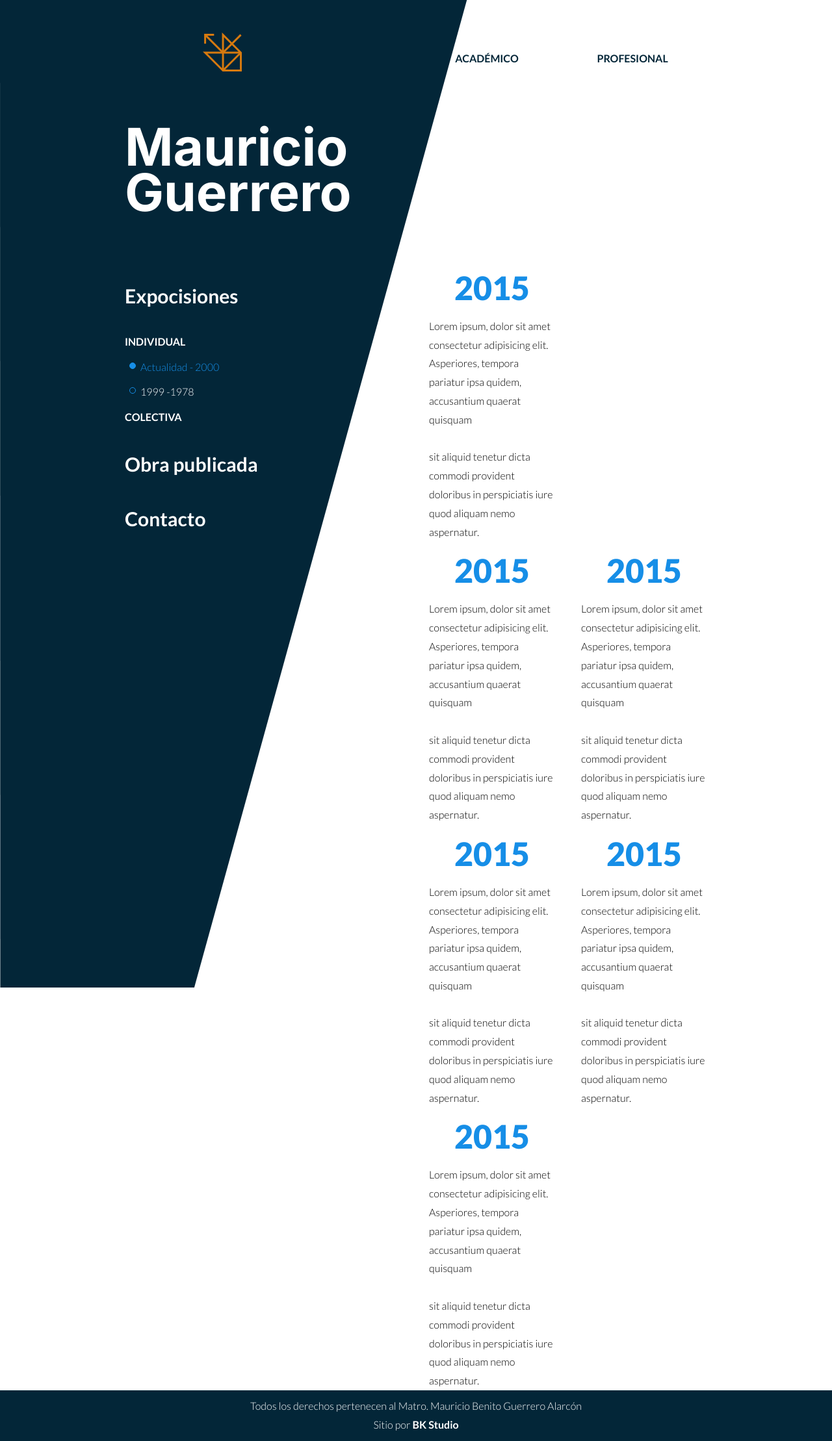
After one commit to RavenAoiffe/MBGA, a PHP site: page /profesional.php in a window 1280 px wide. The commit adds this page. Shown: the whole page at 65% size. Run offline with PHP 8.4, Linux system fonts and the light colour scheme.

Commit message:
primera version de profesional

```diff
--- a/build/css/app.css
+++ b/build/css/app.css
@@ -406,3 +406,64 @@ picture {
     background: transparent;
     height: auto;
     width: 100%; } }
+
+#profesional .textos a {
+  color: #ffffff; }
+
+#profesional .textos h3, #profesional .textos p {
+  color: #000000;
+  font-size: 3rem; }
+  @media (min-width: 920px) {
+    #profesional .textos h3, #profesional .textos p {
+      color: #ffffff; } }
+
+#profesional .textos p {
+  text-transform: uppercase;
+  font-weight: 600;
+  font-size: 16px; }
+
+#profesional .menu-rapido {
+  display: flex;
+  flex-direction: column;
+  gap: 1rem;
+  padding: 1rem 0; }
+  #profesional .menu-rapido span {
+    width: 1rem;
+    height: 1rem;
+    border-radius: 50%;
+    display: block;
+    float: left;
+    margin: 7px;
+    border: 1px solid #168ee7; }
+  #profesional .menu-rapido a {
+    color: #ffffff; }
+    #profesional .menu-rapido a.activo, #profesional .menu-rapido a:hover {
+      color: #168ee7; }
+  #profesional .menu-rapido .activo span {
+    background-color: #168ee7; }
+
+#profesional .linea-del-tiempo .proyecto-anio {
+  display: flex;
+  flex-direction: column;
+  justify-content: center;
+  align-items: center; }
+  #profesional .linea-del-tiempo .proyecto-anio h4 {
+    color: #168ee7;
+    font-weight: 800;
+    font-size: 5rem;
+    padding: 0;
+    margin: 0; }
+
+.footer-interno {
+  position: relative;
+  width: 100%;
+  background: #032638;
+  padding: 1rem 0;
+  display: flex;
+  justify-content: center;
+  text-align: center; }
+  .footer-interno p {
+    color: #ffffff; }
+  .footer-interno a {
+    color: #ffffff;
+    font-weight: 600; }
--- /dev/null
+++ b/includes/templates/header.html
@@ -0,0 +1,15 @@
+<!DOCTYPE html>
+<html lang="es">
+
+<head>
+    <meta charset="UTF-8">
+    <meta http-equiv="X-UA-Compatible" content="IE=edge">
+    <meta name="viewport" content="width=device-width, initial-scale=1.0">
+    <link rel="preconnect" href="https://fonts.gstatic.com">
+    <link href="https://fonts.googleapis.com/css2?family=Lato:ital,wght@0,300;0,700;0,900;1,400&display=swap"
+        rel="stylesheet">
+    <link href="https://fonts.googleapis.com/css2?family=Inter:wght@400;700&display=swap" rel="stylesheet">
+    <link rel="stylesheet" href="build/css/app.css">
+    <title>MBGA</title>
+</head>
+<body>
--- /dev/null
+++ b/includes/templates/menu.html
@@ -0,0 +1,18 @@
+<nav>
+    <div class="contenedor navegador">
+        <div class="logo-nombre">
+            <img src="build/img/logos/logo_svg.svg" alt="logo">
+            <h2>Mauricio Guerrero</h2>
+        </div>
+        <div class="menu-movil">
+            <span></span>
+            <span></span>
+            <span></span>
+        </div>
+        <div class="enlaces">
+            <a href="#">Académico</a>
+            <a href="profesional.php?key=profesional">Profesional</a>
+        </div>
+    </div>
+</nav>
+<div class="diagonal"></div>
--- /dev/null
+++ b/profesional.php
@@ -0,0 +1,107 @@
+<?php
+/**GET URL Y ESO LO PASAMOS A MENU, SI EXISTE LA SUBRAYAMOS. LO MISMO CON EL FOOTER */
+include 'includes/templates/header.html';
+include 'includes/templates/menu.html';
+
+?>
+    <div id="profesional" class="columnas contenedor">
+        <div class="columna">
+            <div class="textos">
+                <h3>Expocisiones</h3>
+                <p>Individual</p>
+                <div class="menu-rapido">
+                    <a class="activo" href="#">
+                        <span ></span>
+                        Actualidad - 2000
+                    </a>
+                    <a href="#">
+                        <span></span>
+                    1999 -1978
+                    </a>
+                </div>
+                <p>Colectiva</p>
+            </div>
+            <div class="textos">
+                <h3>Obra publicada</h3>
+            </div>
+            <div class="textos">
+               <h3><a href="#">Contacto</a></h3>
+            </div>
+        </div>
+        <div class="columna">
+            <div class="columnas ">
+                <div class="linea-del-tiempo">
+                    <div class="proyecto-anio">
+                        <h4>2015</h4>
+                        <p>
+                            Lorem ipsum, dolor sit amet consectetur adipisicing elit.
+                            Asperiores, tempora pariatur ipsa quidem, accusantium quaerat quisquam
+                            <br><br> sit aliquid tenetur dicta commodi provident doloribus in
+                            perspiciatis iure quod aliquam nemo aspernatur.
+                        </p>
+                    </div>
+                </div>
+                <div></div>
+            </div>
+            <div class="columnas ">
+                <div class="linea-del-tiempo">
+                    <div class="proyecto-anio">
+                        <h4>2015</h4>
+                        <p>
+                            Lorem ipsum, dolor sit amet consectetur adipisicing elit.
+                            Asperiores, tempora pariatur ipsa quidem, accusantium quaerat quisquam
+                            <br><br> sit aliquid tenetur dicta commodi provident doloribus in
+                            perspiciatis iure quod aliquam nemo aspernatur.
+                        </p>
+                    </div>
+                    <div class="proyecto-anio">
+                        <h4>2015</h4>
+                        <p>
+                            Lorem ipsum, dolor sit amet consectetur adipisicing elit.
+                            Asperiores, tempora pariatur ipsa quidem, accusantium quaerat quisquam
+                            <br><br> sit aliquid tenetur dicta commodi provident doloribus in
+                            perspiciatis iure quod aliquam nemo aspernatur.
+                        </p>
+                    </div>
+                    <div class="proyecto-anio">
+                        <h4>2015</h4>
+                        <p>
+                            Lorem ipsum, dolor sit amet consectetur adipisicing elit.
+                            Asperiores, tempora pariatur ipsa quidem, accusantium quaerat quisquam
+                            <br><br> sit aliquid tenetur dicta commodi provident doloribus in
+                            perspiciatis iure quod aliquam nemo aspernatur.
+                        </p>
+                    </div>
+                </div>
+                <div class="linea-del-tiempo">
+                <div class="proyecto-anio">
+                        <h4>2015</h4>
+                        <p>
+                            Lorem ipsum, dolor sit amet consectetur adipisicing elit.
+                            Asperiores, tempora pariatur ipsa quidem, accusantium quaerat quisquam
+                            <br><br> sit aliquid tenetur dicta commodi provident doloribus in
+                            perspiciatis iure quod aliquam nemo aspernatur.
+                        </p>
+                    </div>
+                    <div class="proyecto-anio">
+                        <h4>2015</h4>
+                        <p>
+                            Lorem ipsum, dolor sit amet consectetur adipisicing elit.
+                            Asperiores, tempora pariatur ipsa quidem, accusantium quaerat quisquam
+                            <br><br> sit aliquid tenetur dicta commodi provident doloribus in
+                            perspiciatis iure quod aliquam nemo aspernatur.
+                        </p>
+                    </div>
+                </div>
+            </div>
+        </div>
+</div>
+<footer>
+    <div class="footer-interno">
+        <p>
+            Todos los derechos pertenecen al Matro. Mauricio Benito Guerrero Alarcón
+            <br>
+            Sitio por <a href="#">BK Studio</a>
+        </p>
+    </div>
+</footer>
--- a/src/scss/app.scss
+++ b/src/scss/app.scss
@@ -8,3 +8,5 @@
 @import "layout/index";
 @import "layout/grid";
 @import 'layout/footer';
+@import 'internas/profesional';
+@import 'internas/footer';
--- a/src/scss/base/_var.scss
+++ b/src/scss/base/_var.scss
@@ -5,6 +5,7 @@ $fuente_apoyo: 'Inter', sans-serif;
 $negro: #000000;
 $blanco: #ffffff;
 $azulBG: #032638;
+$azulCielo:#168ee7;
 $naranjaPrincipal: #F27B1C;
 $moradoPrincipal:#3D3DB2;
 $rojoFuerte:#9E2105;
--- /dev/null
+++ b/src/scss/internas/_footer.scss
@@ -0,0 +1,16 @@
+.footer-interno{
+    position: relative;
+    width: 100%;
+    background: $azulBG;
+    padding: 1rem 0;
+    display: flex;
+    justify-content: center;
+    text-align: center;
+    p{
+        color:$blanco;
+    }
+    a{
+        color:$blanco;
+        font-weight: $bold;
+    }
+}
--- /dev/null
+++ b/src/scss/internas/_profesional.scss
@@ -0,0 +1,61 @@
+#profesional{
+    .textos{
+        a{
+            color:$blanco;
+        }
+        h3,p{
+            color:$negro;
+            font-size: 3rem;
+
+            @include desktop{
+                color:$blanco;
+            }
+        }
+        p{
+            text-transform: uppercase;
+            font-weight: $bold;
+        font-size: 16px;}
+    }
+    .menu-rapido{
+        display: flex;
+        flex-direction: column;
+        gap: 1rem;
+        padding: 1rem 0;
+        span{
+            width: 1rem;
+            height: 1rem;
+            border-radius: 50%;
+            display: block;
+            float: left;
+            margin: 7px;
+            border:1px solid $azulCielo;
+        }
+        a{
+            color:$blanco;
+            &.activo,&:hover{
+                color:$azulCielo;
+            }
+        }
+        .activo{
+            span{
+                background-color: $azulCielo;
+            }
+
+        }
+    }
+    .linea-del-tiempo{
+        .proyecto-anio{
+            display: flex;
+            flex-direction: column;
+            justify-content: center;
+            align-items: center;
+            h4{
+                color:$azulCielo;
+                font-weight: $black;
+                font-size: 5rem;
+                padding: 0;
+                margin: 0;
+            }
+        }
+    }
+}
```
Also changed, not shown: includes/templates/footer.html (added, +27 -0 lines), index.php (renamed from index.html, +7 -61 lines).
